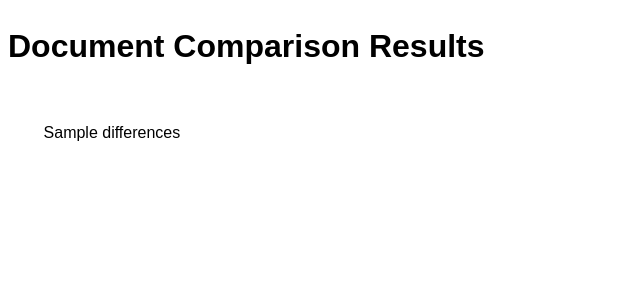
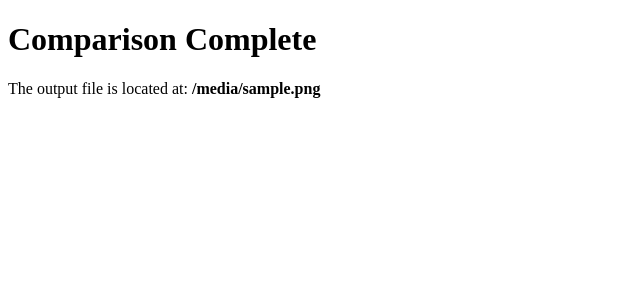
Before and after one commit to atallaramy/doccompare, a Django app: template compare_files/templates/compare_files/results.html in a window 1280 px wide. Shown: the top 300 px of the page, without its empty margins (0-640 px from the left). Run offline with Django 5.2, Linux system fonts and the light colour scheme; the template is opened without the code that fills it: most values are stand-ins (such as "Sample title", 1, 10 or a date in 2020).

Commit message:
aspose.word

```diff
--- a/compare_files/templates/compare_files/results.html
+++ b/compare_files/templates/compare_files/results.html
@@ -1,31 +1,10 @@
 <!DOCTYPE html>
 <html lang="en">
 <head>
-    <meta charset="UTF-8">
-    <meta name="viewport" content="width=device-width, initial-scale=1.0">
-    <title>Document Comparison Results</title>
-    <style>
-        body {
-            font-family: Arial, sans-serif;
-            line-height: 1.6;
-        }
-        del {
-            color: red;
-            text-decoration: line-through;
-        }
-        strong {
-            color: green;
-        }
-        .content {
-            white-space: pre-wrap;  /* Preserve spaces and newlines */
-            word-wrap: break-word;
-        }
-    </style>
+    <title>Comparison Result</title>
 </head>
 <body>
-    <h1>Document Comparison Results</h1>
-    <div class="content">
-        {{ differences|safe }}
-    </div>
+    <h1>Comparison Complete</h1>
+    <p>The output file is located at: <strong>{{ output_file }}</strong></p>
 </body>
 </html>
```
Also changed, not shown: compare_files/utils.py (added, +33 -0 lines), compare_files/views.py (+16 -35 lines).
